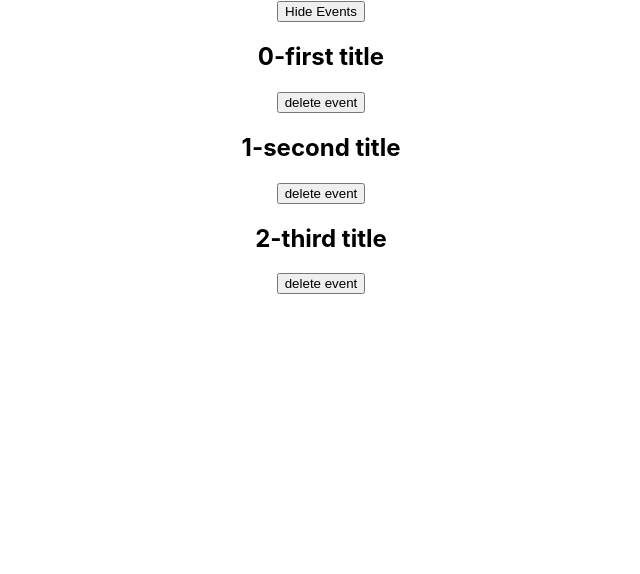
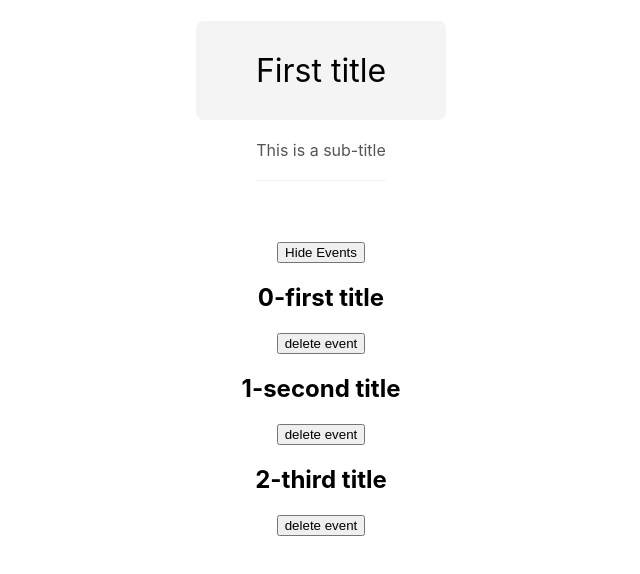
Before and after one commit to ephremworkeye/may-app, a React (Create React App) app: page / in a window 1280 px wide. Shown: the top 574 px of the page, without its empty margins (319-959 px from the left). Built offline with nearby package versions, Linux system fonts and the light colour scheme.

Commit message:
added Title component

```diff
--- a/src/App.js
+++ b/src/App.js
@@ -1,5 +1,7 @@
 import './App.css';
+import Title from './components/Title';
 import { useState } from 'react'
+
 
 function App() {
   const [showEvents, setShowEvents] = useState(true)
@@ -15,8 +17,10 @@ function App() {
       })
     })
   }
+  const subtitle = 'This is a sub-title'
   return (
     <div className='App'>
+      <Title title='First title' subtitle={subtitle}/>
       {showEvents && (<div>
         <button onClick={() => {setShowEvents(false)}}>Hide Events</button>
       </div>)}
--- /dev/null
+++ b/src/components/Title.js
@@ -0,0 +1,10 @@
+export default function Title({title, subtitle}) {
+    // const {title, subtitle} = props
+    return(
+        <div>
+            <h1 className="title">{title}</h1>
+            <br/>
+            <h4 className="subtitle">{subtitle}</h4>
+        </div>
+    )
+}
--- a/src/index.css
+++ b/src/index.css
@@ -11,3 +11,22 @@ code {
   font-family: source-code-pro, Menlo, Monaco, Consolas, 'Courier New',
     monospace;
 }
+
+.title {
+  display: inline-block;
+  padding: 30px 60px;
+  background-color: #f4f4f4;
+  border-radius: 8px;
+  font-weight: normal;
+  margin-bottom: 10px;
+
+}
+.subtitle {
+  display: inline-block;
+  color: #555;
+  font-weight: normal;
+  padding-bottom: 20px;
+  border-bottom: 1px solid #f4f4f4;
+  margin-top: 10px;
+  margin-bottom: 60px;
+}
```
